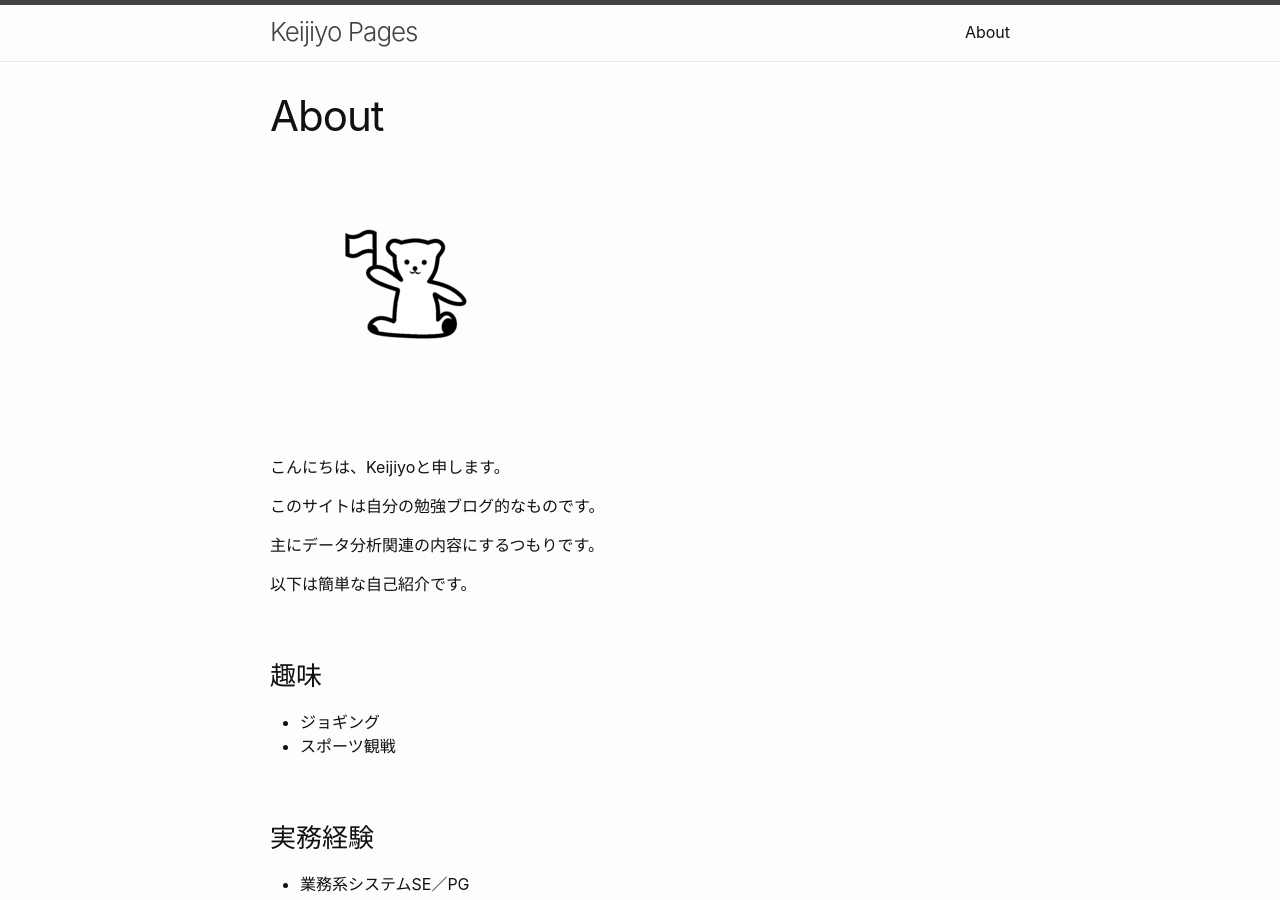
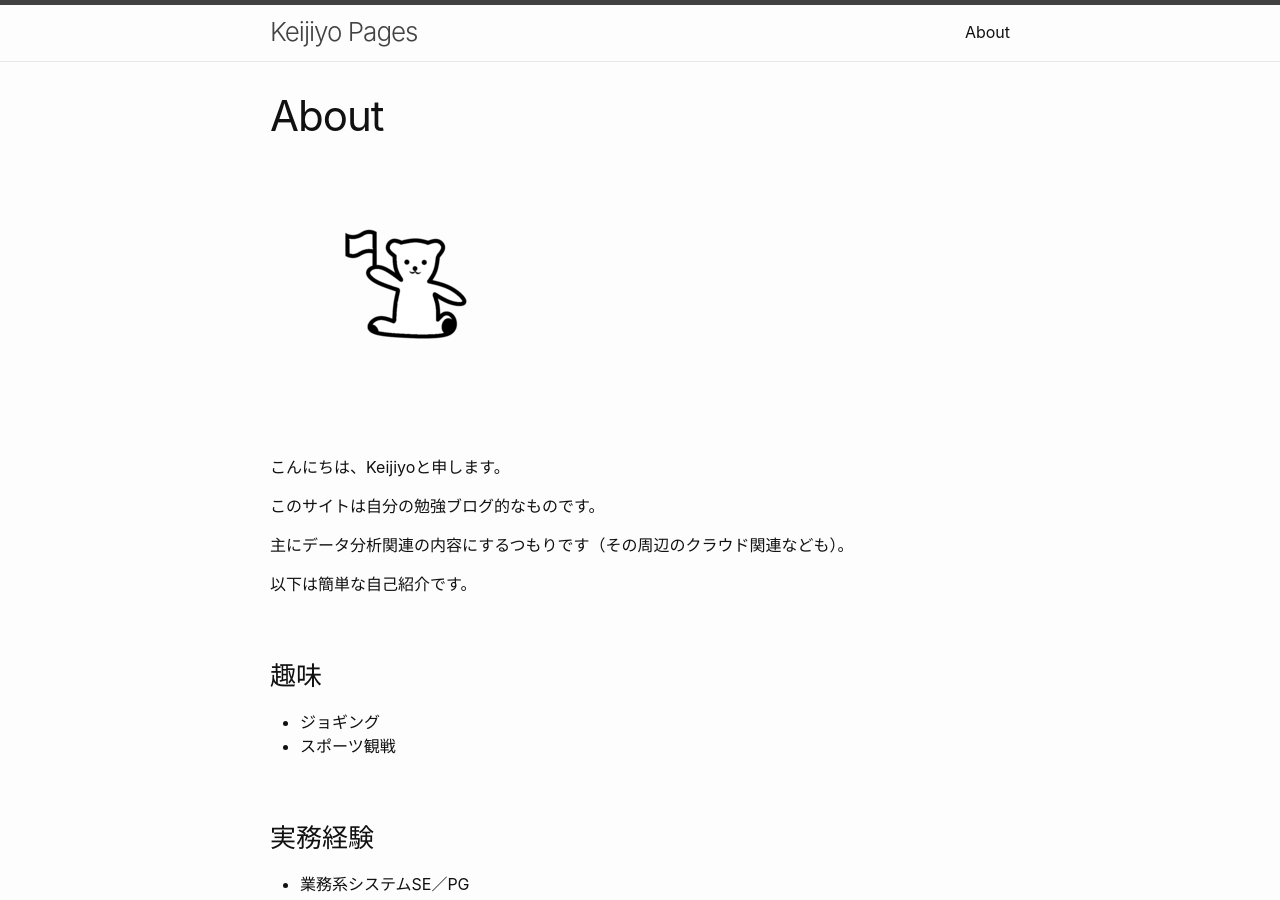
Before and after one commit to keijiyo/keijiyo.github.io, a Jekyll site: the page built from about.markdown, in a window 1280 px wide and 900 px high. Built offline with Jekyll 4.4.1, drawn with Linux system fonts in a browser that asks for light colours.

Commit message:
クラウド関連も含む旨を追記。

```diff
--- a/about.markdown
+++ b/about.markdown
@@ -10,7 +10,7 @@ permalink: /about/
 
 このサイトは自分の勉強ブログ的なものです。
 
-主にデータ分析関連の内容にするつもりです。
+主にデータ分析関連の内容にするつもりです（その周辺のクラウド関連なども）。
 
 以下は簡単な自己紹介です。
 
```
